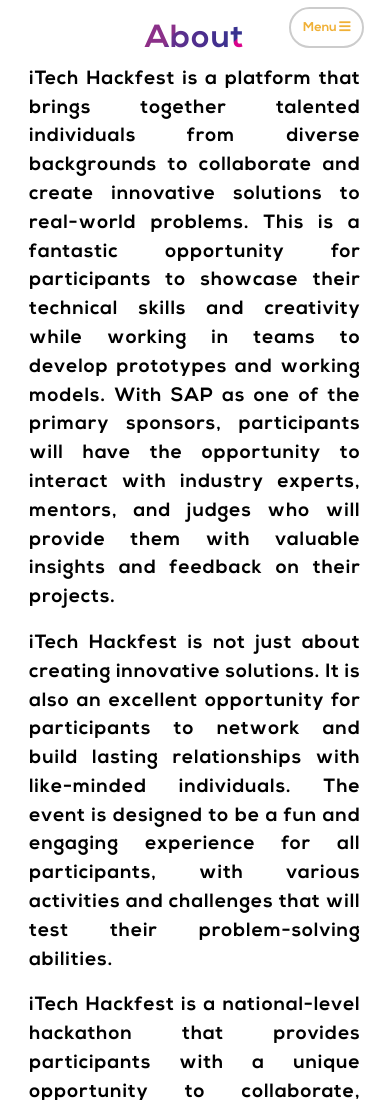
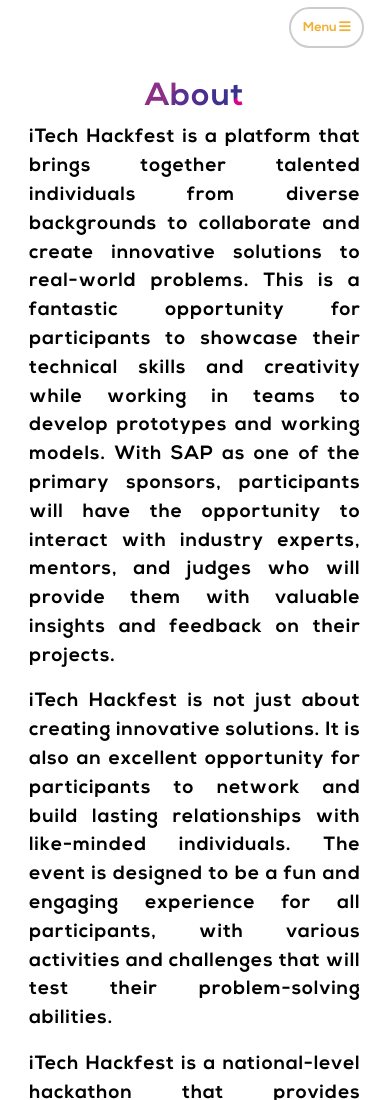
Before and after one commit to SRIHARI-50/iTech-Hackfest-2023, a plain HTML site: page about.html in a window 390 px wide. Shown: the top 1100 px of the page. Drawn offline with nearby package versions, Linux system fonts and the light colour scheme.

Commit message:
mobile view

```diff
--- a/about.html
+++ b/about.html
@@ -110,7 +110,7 @@
 		data-aos-duration="1500">
 
 		<section>
-		<h1 class="sub-heading diagonal-text orange" id="heading" style="margin-top: 5%;">
+		<h1 class="sub-heading diagonal-text orange" id="heading" style="margin-top: 20%;">
 			About
 			</h1>
 		</section>
```
